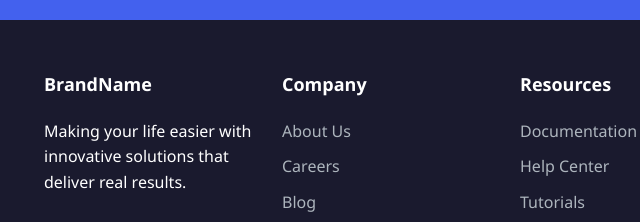
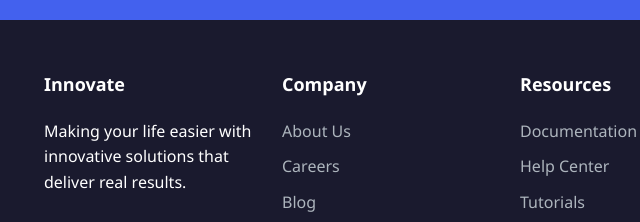
Before and after one commit to iamcool0090/home.exam24.xyz, a plain HTML site: page app/templates/index.html in a window 1280 px wide. Shown: the part 2372-2594 px from the top of the page, 16-656 px from the left. Drawn offline with Linux system fonts and the light colour scheme.

Commit message:
deployed

```diff
--- a/app/templates/index.html
+++ b/app/templates/index.html
@@ -549,7 +549,7 @@
         <div class="container">
             <div class="footer-content">
                 <div class="footer-column">
-                    <h3>BrandName</h3>
+                    <h3>Innovate</h3>
                     <p>Making your life easier with innovative solutions that deliver real results.</p>
                 </div>
                 <div class="footer-column">
```
